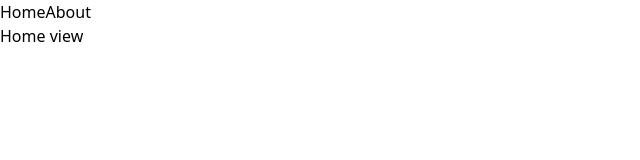
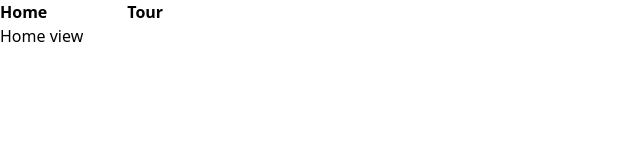
Before and after one commit to antwandesign/tour-viewer, a Vue app: page / in a window 1280 px wide. Shown: the top 160 px of the page, without its empty margins (0-640 px from the left). Built offline with nearby package versions, Linux system fonts and the light colour scheme.

Commit message:
Style updates

```diff
--- a/src/App.vue
+++ b/src/App.vue
@@ -4,15 +4,16 @@ import { RouterLink, RouterView } from 'vue-router'
 </script>
 
 <template>
+  <div class="container mx-auto">
   <header>
     <div>
-      <nav>
+      <nav class="flex gap-20 font-bold">
         <RouterLink to="/">Home</RouterLink>
-        <RouterLink :to="{ path: '/4dFt1rmYFqRI7AxtN8q1SD', query: { key: 'IgSjubq3amMafYhP6EL18KAexCqTnZWQ' } }">About</RouterLink>
+        <RouterLink :to="{ path: '/4dFt1rmYFqRI7AxtN8q1SD', query: { key: 'IgSjubq3amMafYhP6EL18KAexCqTnZWQ' } }">Tour</RouterLink>
       </nav>
     </div>
   </header>
-  <div class="container">
+
   <RouterView />
   </div>
 </template>
```
